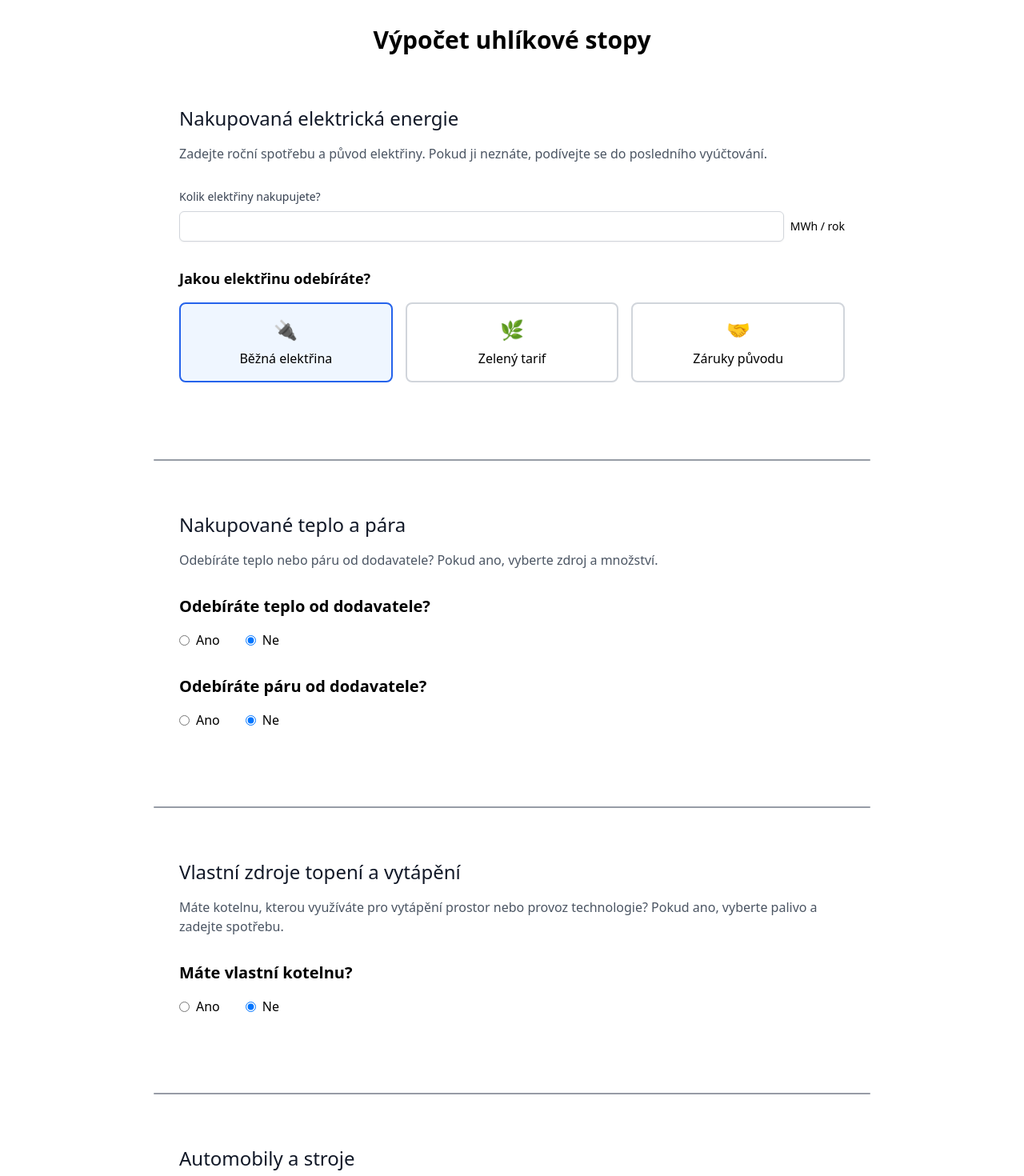
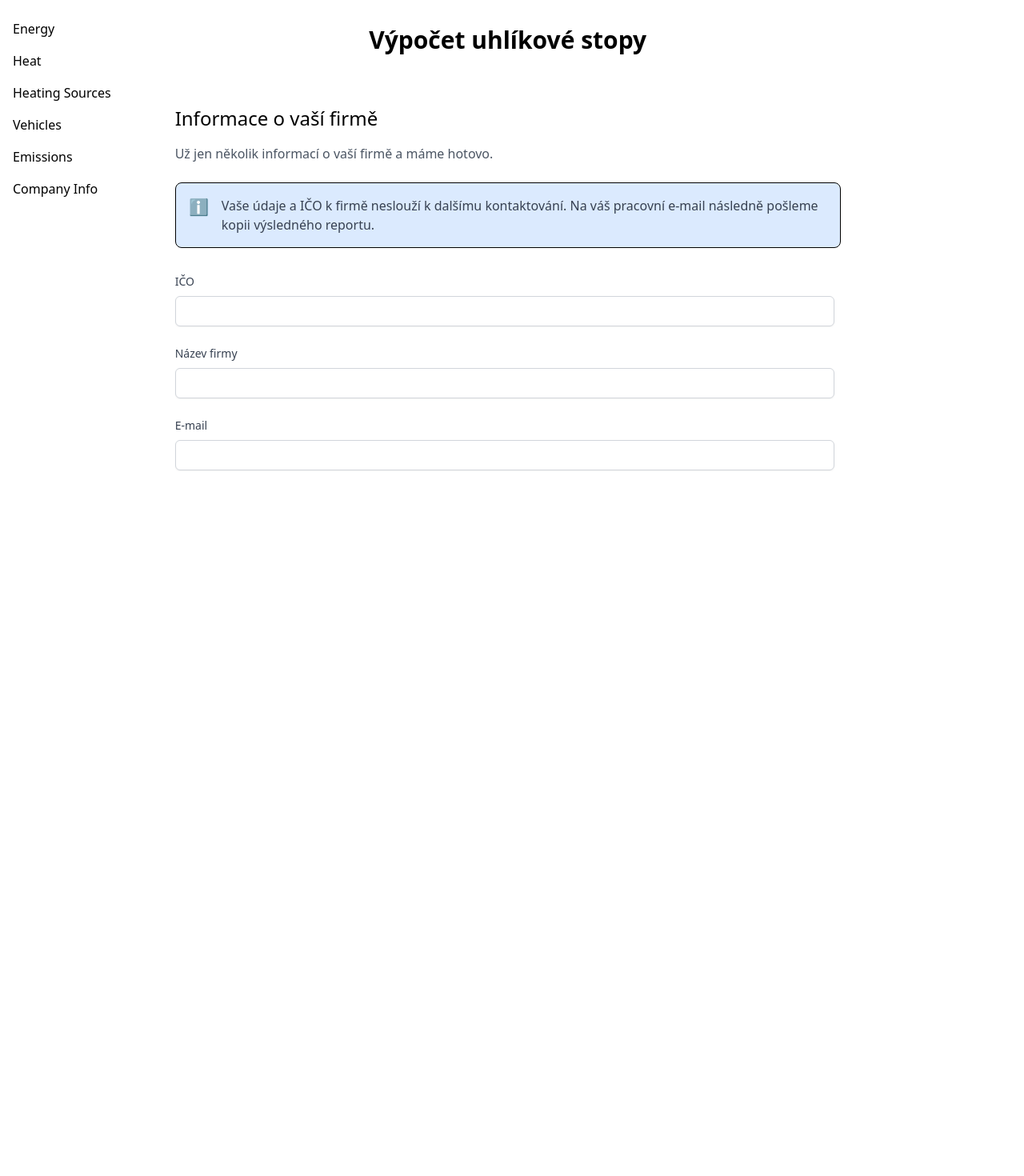
Before and after one commit to deploy-esgrovia/simple-esg-calc, a Vue app: page /company-info in a window 1280 px wide. Shown: the top 1470 px of the page at 80% size. After the commit the page ends 800 px from the top, so only its background shows below. Built offline with nearby package versions, Linux system fonts and the light colour scheme.

Commit message:
feat: add simple navigation bar and router

```diff
--- a/src/App.vue
+++ b/src/App.vue
@@ -1,43 +1,14 @@
 <script setup>
-import { useFormStore } from './stores/formStore';
-import EnergySection from './components/sections/EnergySection.vue';
-import HeatSection from './components/sections/HeatSection.vue';
-import HeatingSourcesSection from './components/sections/HeatingSourcesSection.vue';
-import VehicleSection from './components/sections/VehicleSection.vue';
-import EmissionsSection from './components/sections/EmissionsSection.vue';
-import CompanyInfoSection from './components/sections/CompanyInfoSection.vue';
-
-const { formData } = useFormStore();
-
-const handleSubmit = () => {
-	const rawFormData = JSON.parse(JSON.stringify(formData));
-	console.log('Submit: ', rawFormData);
-};
+import { RouterView } from 'vue-router';
+import SideNavbar from './components/SideNavBar.vue';
 </script>
 
 <template>
-	<div class="max-w-5xl mx-auto p-8">
-		<h1 class="text-center text-3xl font-bold text-primary mb-8">Výpočet uhlíkové stopy</h1>
-		<div class="max-w-4xl mx-auto">
-			<EnergySection />
-			<div class="h-0.5 bg-gray-500 my-8 rounded opacity-70"></div>
-			<HeatSection />
-			<div class="h-0.5 bg-gray-500 my-8 rounded opacity-70"></div>
-			<HeatingSourcesSection />
-			<div class="h-0.5 bg-gray-500 my-8 rounded opacity-70"></div>
-			<VehicleSection />
-			<div class="h-0.5 bg-gray-500 my-8 rounded opacity-70"></div>
-			<EmissionsSection />
-			<div class="h-0.5 bg-gray-500 my-8 rounded opacity-70"></div>
-			<CompanyInfoSection />
-		</div>
-		<div>
-			<button
-				@click="handleSubmit"
-				class="block mx-auto my-8 py-3 px-8 bg-blue-500 text-white border-none rounded cursor-pointer text-xl hover:bg-blue-700"
-			>
-				Submit
-			</button>
+	<div class="flex flex-wrap">
+		<SideNavbar />
+		<div class="flex-grow p-8">
+			<h1 class="text-center text-3xl font-bold text-primary mb-8">Výpočet uhlíkové stopy</h1>
+			<RouterView />
 		</div>
 	</div>
 </template>
--- a/src/components/SideNavbar.vue
+++ b/src/components/SideNavbar.vue
@@ -1,37 +1,32 @@
-<!-- src/components/Navbar.vue -->
 <template>
-	<nav class="bg-white shadow-md h-screen p-6 w-72">
-		<ul class="space-y-4">
+	<div class="w-64 bg-gray-800 text-white p-4">
+		<nav>
+			<ul>
 				<li>
-				<router-link to="/energy" class="block py-2 px-4 rounded hover:bg-gray-100"
-					>Energie</router-link
+					<router-link to="/" class="block py-2 text-black">Energy</router-link>
+				</li>
+				<li>
+					<router-link to="/heat" class="block py-2 text-black">Heat</router-link>
+				</li>
+				<li>
+					<router-link to="/heating-sources" class="block py-2 text-black"
+						>Heating Sources</router-link
 					>
 				</li>
 				<li>
-				<router-link to="/heat" class="block py-2 px-4 rounded hover:bg-gray-100"
-					>Teplo</router-link
+					<router-link to="/vehicles" class="block py-2 text-black">Vehicles</router-link>
+				</li>
+				<li>
+					<router-link to="/emissions" class="block py-2 text-black"
+						>Emissions</router-link
 					>
 				</li>
 				<li>
-				<router-link to="/heating-sources" class="block py-2 px-4 rounded hover:bg-gray-100"
-					>Zdroje vytápění</router-link
-				>
-			</li>
-			<li>
-				<router-link to="/vehicles" class="block py-2 px-4 rounded hover:bg-gray-100"
-					>Vozidla</router-link
-				>
-			</li>
-			<li>
-				<router-link to="/emissions" class="block py-2 px-4 rounded hover:bg-gray-100"
-					>Emise</router-link
-				>
-			</li>
-			<li>
-				<router-link to="/company-info" class="block py-2 px-4 rounded hover:bg-gray-100"
-					>Závěr</router-link
+					<router-link to="/company-info" class="block py-2 text-black"
+						>Company Info</router-link
 					>
 				</li>
 			</ul>
 		</nav>
+	</div>
 </template>
--- a/src/main.js
+++ b/src/main.js
@@ -2,7 +2,9 @@ import { createApp } from "vue";
 import App from "./App.vue";
 import "./assets/css/tailwind.css";
 import { createPinia } from "pinia";
+import router from "./router/router";
 
 const app = createApp(App);
+app.use(router);
 app.use(createPinia());
 app.mount("#app");
```
Also changed, not shown: src/router/router.js (added, +24 -0 lines). Lines whose indentation alone changed are shown as unchanged.
